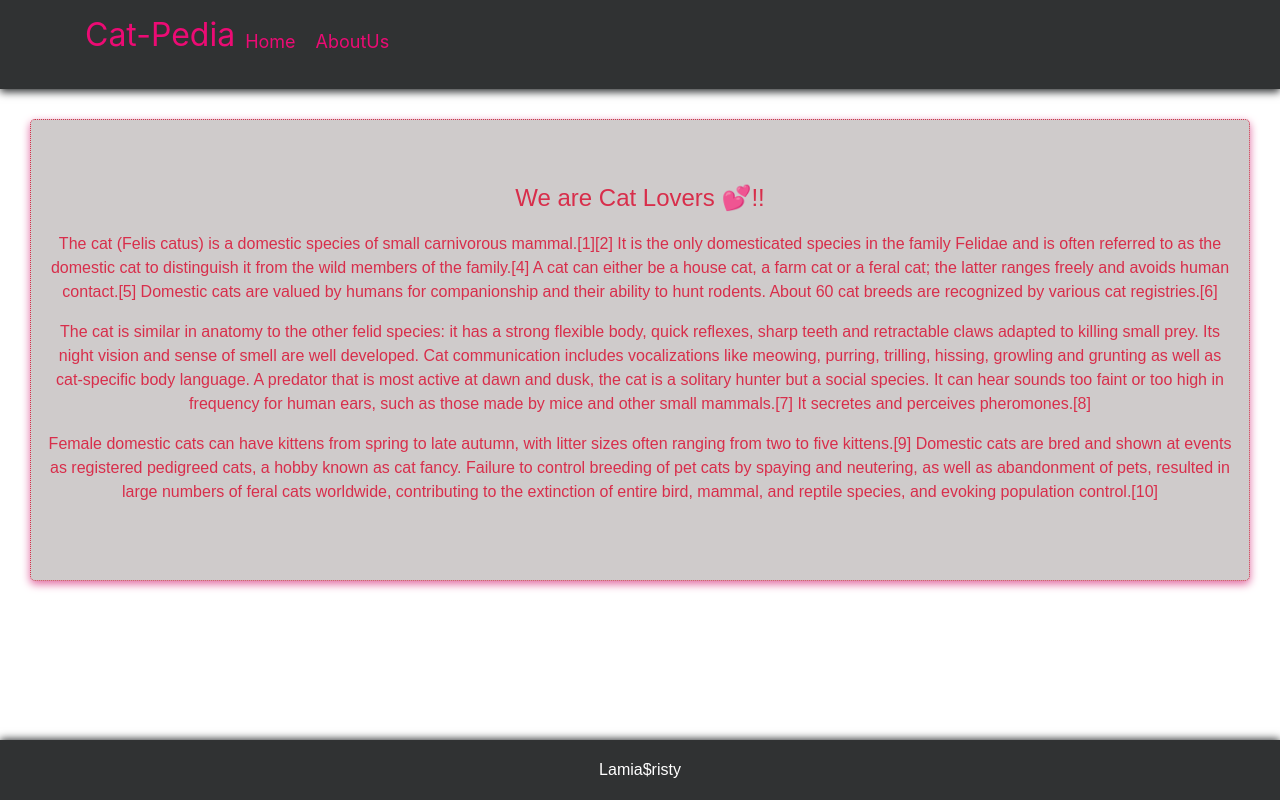
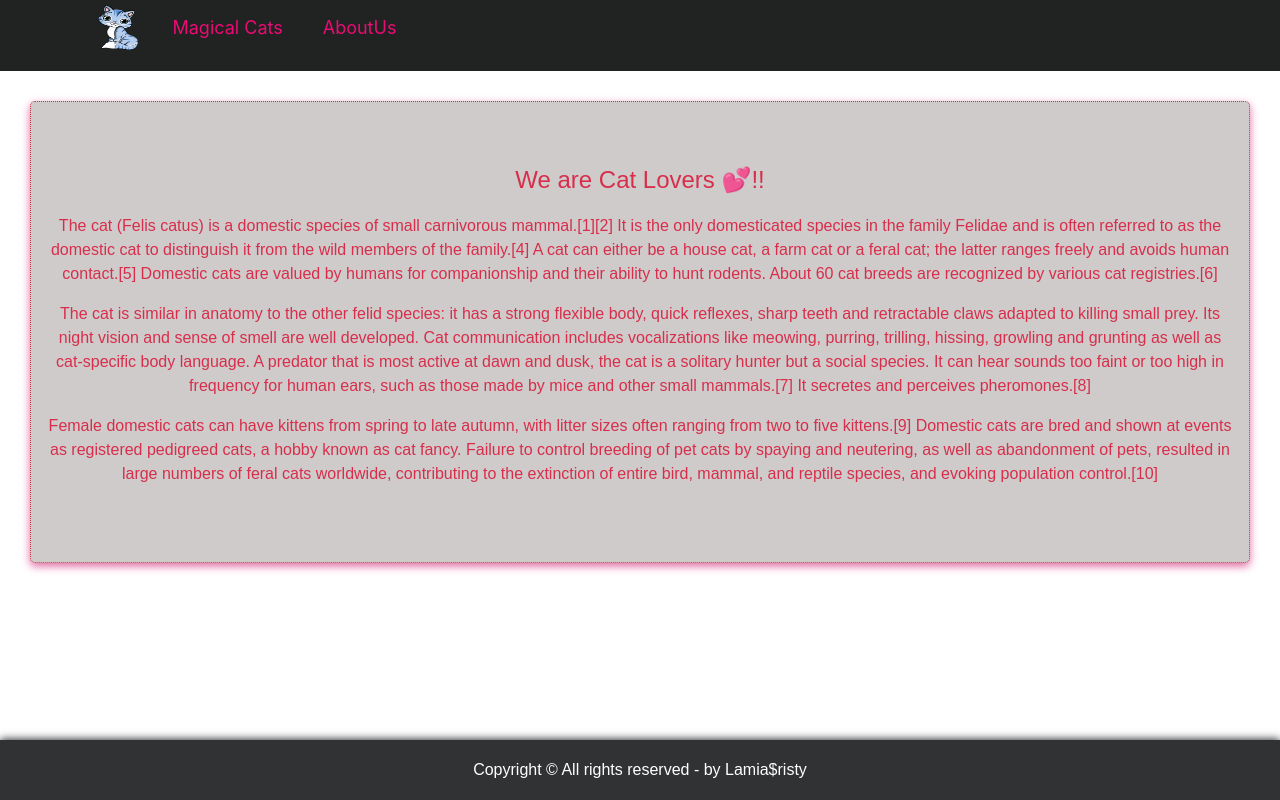
Before and after one commit to LamiaSristy/magic-cats, a React (Create React App) app: page /AboutUs in a window 1280 px wide. Built offline with nearby package versions, Linux system fonts and the light colour scheme.

Commit message:
Change styles in Error page and Loading page

```diff
--- a/src/components/404.js
+++ b/src/components/404.js
@@ -1,16 +1,18 @@
 import React from 'react';
 import { Link } from 'react-router-dom';
 import Navbar from './Navbar';
+import Footer from "../components/Footer";
 import '../stylesheets/404.scss';
 
 const FourOFour = () => (
   <div>
     <Navbar />
     <div className="four-o-four">
-      <h1 className="fof-header">404</h1>
+      <h1 className="fof-header">SomeThing isn't correct!!!</h1>
       <h2 className="fof-not-found">Page not found</h2>
       <Link to="/" className="fof-go-home-link">Go to Home page</Link>
     </div>
+    <Footer />
   </div>
 );
 
--- a/src/components/App.js
+++ b/src/components/App.js
@@ -4,12 +4,11 @@ import { BrowserRouter, Switch, Route } from 'react-router-dom';
 import CatList from '../containers/CatList';
 import Cat from '../containers/Cat';
 import AboutUs from './AboutUs';
+import FourOFour from './404';
 
 const App = () => (
   <div>
-    {/* <CatList /> */}
     <BrowserRouter>
-        {/* <ScrollToTop /> */}
         <Switch>
           <Route exact path="/">
             <CatList />
@@ -20,9 +19,10 @@ const App = () => (
           <Route exact path="/AboutUs">
             <AboutUs />
           </Route>
-          {/* <Route path="/404">
+          <Route path="/404">
             <FourOFour />
-          </Route> */}
+          </Route>
+          <Route component={FourOFour} />
         </Switch>
       </BrowserRouter>
   </div>
--- a/src/components/Footer.js
+++ b/src/components/Footer.js
@@ -4,7 +4,7 @@ import '../stylesheets/Footer.scss';
 const Footer = () => (
   <footer className="footer">
     <div className="container">
-      Lamia$risty
+    Copyright &copy; All rights reserved - by Lamia$risty
     </div>
   </footer>
 );
--- a/src/components/Navbar.js
+++ b/src/components/Navbar.js
@@ -1,21 +1,23 @@
 import React from 'react';
 import { Link } from 'react-router-dom';
-import "../stylesheets/Navbar.scss";
+
+import logo from '../assets/cat.png';
+import '../stylesheets/Navbar.scss'
 
 const Navbar = () => (
-  <nav className="navbar navbar-light">
+  <nav className="nav">
     <div className="container">
       <ul className="navItems">
         <li>
           <Link to="/" className="navBrand">
-            Cat-Pedia
+            <img className="navBrandImg" src={logo} alt="Brand logo" width="40" height="45" />
           </Link>
         </li>
-        <li className="navLink navLink-small">
+        <li className="navLink">
           {' '}
-          <Link to="/">Home</Link>
+          <Link to="/">Magical Cats</Link>
         </li>
-        <li className="navLink navLink-small">
+        <li className="navLink">
           {' '}
           <Link to="/AboutUs">AboutUs</Link>
         </li>
--- a/src/stylesheets/404.scss
+++ b/src/stylesheets/404.scss
@@ -2,7 +2,7 @@
 
 .four-o-four {
   min-height: 100vh;
-  background-color: #333;
+  background-color:  rgb(207, 203, 203);
   display: flex;
   flex-direction: column;
   justify-content: center;
@@ -11,12 +11,12 @@
 
 .fof-header {
   font-size: 100px;
-  color: white;
+  color: rgb(216, 46, 75);
   margin: 40px 0;
 }
 
 .fof-not-found {
-  color: white;
+  color:  rgb(216, 46, 75);
   font-size: 40px;
   margin: 20px 0 40px;
   text-transform: uppercase;
--- a/src/stylesheets/Navbar.scss
+++ b/src/stylesheets/Navbar.scss
@@ -1,41 +1,47 @@
 @import '~bootstrap/scss/bootstrap.scss';
 
-.navbar-light {
-  background-color: #303233 !important;
+a {
+  color: #ec0b74 !important;
+}
+
+.container {
+  max-width: 1500px;
+  margin: 0 auto;
+}
+
+.nav {
+  background-color: #212222;
   color: #fff;
   padding: 5px;
   position: relative;
-  box-shadow: 0 0.2rem 0.5rem #303233 ;
-}
-
-.container {
-  // max-width: 100%;
-  // margin-left: -20px;
 }
 
 .navItems {
   list-style: none;
   display: flex;
   align-items: center;
-  // justify-content: space-;
+  justify-content: flex-start;
+
   font-size: 18px;
 }
 
 .navLink {
-  margin: 10px;
-}
-
-.navLink a {
-  color: #ec0b74 !important;
-  text-decoration: none
-}
-
-.navLink-small {
-  margin-top: 20px;
+  margin: 0 10px;
 }
 
 .navBrand {
+  display: flex;
+  align-items: center;
   font-size: 32px;
   line-height: 0.9;
-  color: #ec0b74 !important;
 }
+
+@media (min-width: 568px) {
+  .navBrand {
+    padding: 0 15px;
+  }
+
+  .navLink {
+    margin: 0 20px;
+  }
+}
--- a/src/stylesheets/catbreed.scss
+++ b/src/stylesheets/catbreed.scss
@@ -22,5 +22,7 @@
 
 .img {
   width: 100%;
+  height: 300px;
+  object-fit: fill;
   border-radius: 5px;
 }
```
Also changed, not shown: src/assets/cat.png (added), src/components/CatBreed.js (line endings or trailing spaces).
